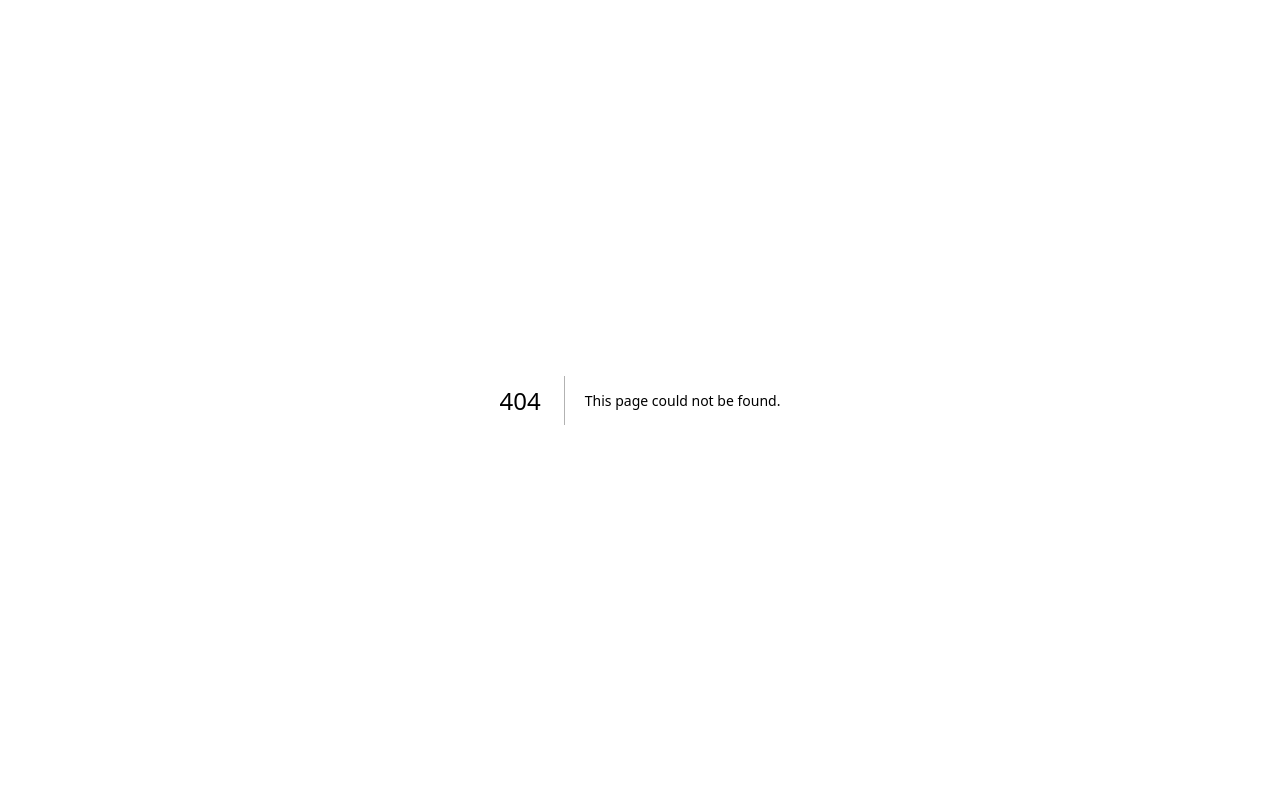
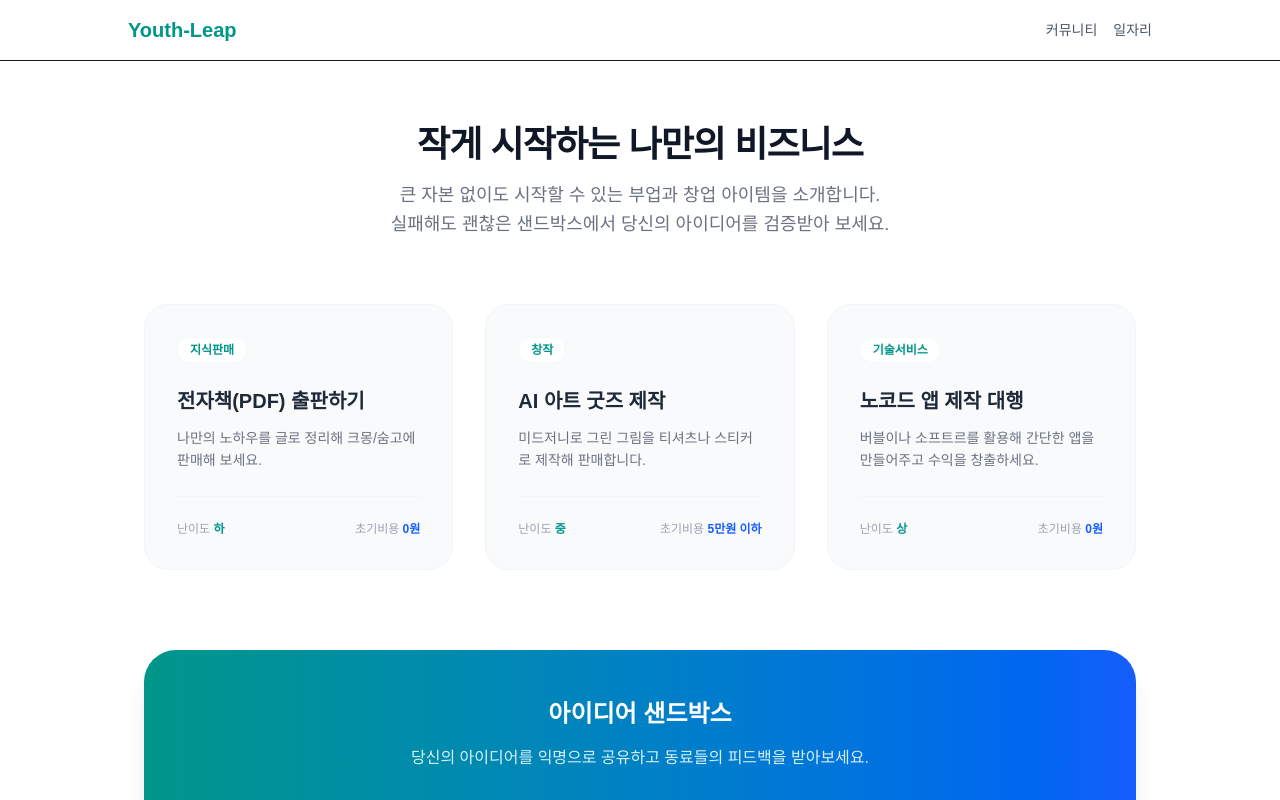
Before and after one commit to DavidOH77/youth-leap, a Next.js app: page /startup in a window 1280 px wide. Before the commit this address had no page. Shown: the top 800 px of the page. Built offline with nearby package versions, Linux system fonts and the light colour scheme; no server answers; the database is empty.

Commit message:
feat: 창업 및 부업 지원 섹션(Startup) 고도화 및 DB 연동

```diff
--- a/src/app/page.tsx
+++ b/src/app/page.tsx
@@ -84,7 +84,7 @@ export default function Home() {
           <div className="p-10 bg-gradient-to-br from-orange-50 to-white rounded-3xl border border-orange-100">
             <h3 className="text-2xl font-bold mb-4 text-orange-900">1인 창업 및 부업 준비</h3>
             <p className="text-gray-600 mb-6 leading-relaxed">거창한 창업이 아닌, 나만의 작은 비즈니스를 시작할 수 있도록 실질적인 도구와 교육을 지원합니다.</p>
-            <button className="text-orange-600 font-bold hover:underline">창업 가이드라인 읽어보기 →</button>
+            <Link href="/startup" className="text-orange-600 font-bold hover:underline">창업 가이드라인 읽어보기 →</Link>
           </div>
         </div>
       </section>
--- /dev/null
+++ b/src/app/startup/page.tsx
@@ -0,0 +1,81 @@
+'use client';
+
+import { useState, useEffect } from 'react';
+import Link from 'next/link';
+import { supabase } from '@/lib/supabase';
+
+interface SideHustle {
+  id: string;
+  title: string;
+  category: string;
+  difficulty: string;
+  initial_cost: string;
+  description: string;
+}
+
+export default function StartupPage() {
+  const [items, setItems] = useState<SideHustle[]>([]);
+  const [loading, setLoading] = useState(true);
+
+  const fallbackItems: SideHustle[] = [
+    { id: '1', title: '전자책(PDF) 출판하기', category: '지식판매', difficulty: '하', initial_cost: '0원', description: '나만의 노하우를 글로 정리해 크몽/숨고에 판매해 보세요.' },
+    { id: '2', title: 'AI 아트 굿즈 제작', category: '창작', difficulty: '중', initial_cost: '5만원 이하', description: '미드저니로 그린 그림을 티셔츠나 스티커로 제작해 판매합니다.' },
+    { id: '3', title: '노코드 앱 제작 대행', category: '기술서비스', difficulty: '상', initial_cost: '0원', description: '버블이나 소프트르를 활용해 간단한 앱을 만들어주고 수익을 창출하세요.' }
+  ];
+
+  useEffect(() => {
+    async function fetchData() {
+      const { data } = await supabase.from('side_hustles').select('*');
+      if (data && data.length > 0) setItems(data);
+      else setItems(fallbackItems);
+      setLoading(false);
+    }
+    fetchData();
+  }, []);
+
+  return (
+    <main className="min-h-screen bg-white">
+      <nav className="border-b bg-white p-4 sticky top-0 z-50">
+        <div className="max-w-5xl mx-auto flex items-center justify-between">
+          <Link href="/" className="text-xl font-bold text-teal-600">Youth-Leap</Link>
+          <div className="flex gap-4">
+             <Link href="/community" className="text-sm text-gray-600">커뮤니티</Link>
+             <Link href="/jobs" className="text-sm text-gray-600">일자리</Link>
+          </div>
+        </div>
+      </nav>
+
+      <div className="max-w-5xl mx-auto py-16 px-4">
+        <div className="text-center mb-16">
+          <h2 className="text-4xl font-black text-gray-900 mb-4 tracking-tight">작게 시작하는 나만의 비즈니스</h2>
+          <p className="text-lg text-gray-500 max-w-2xl mx-auto leading-relaxed">
+            큰 자본 없이도 시작할 수 있는 부업과 창업 아이템을 소개합니다.<br />
+            실패해도 괜찮은 샌드박스에서 당신의 아이디어를 검증받아 보세요.
+          </p>
+        </div>
+
+        {/* Categories / Grid */}
+        <div className="grid md:grid-cols-3 gap-8 mb-20">
+          {items.map((item) => (
+            <div key={item.id} className="group p-8 rounded-3xl border border-gray-100 bg-gray-50 hover:bg-white hover:shadow-2xl hover:shadow-teal-100 hover:border-teal-200 transition-all duration-300">
+              <span className="inline-block px-3 py-1 bg-white text-teal-600 text-xs font-bold rounded-full border border-teal-50 mb-6">{item.category}</span>
+              <h3 className="text-xl font-bold mb-3 text-gray-800">{item.title}</h3>
+              <p className="text-gray-500 text-sm leading-relaxed mb-6">{item.description}</p>
+              <div className="flex items-center justify-between pt-6 border-t border-gray-100 mt-auto">
+                <div className="text-xs text-gray-400">난이도 <span className="text-teal-600 font-bold">{item.difficulty}</span></div>
+                <div className="text-xs text-gray-400">초기비용 <span className="text-blue-600 font-bold">{item.initial_cost}</span></div>
+              </div>
+            </div>
+          ))}
+        </div>
+
+        {/* Idea Sandbox Call-to-action */}
+        <div className="bg-gradient-to-r from-teal-600 to-blue-600 rounded-[2rem] p-12 text-center text-white shadow-xl">
+          <h3 className="text-2xl font-bold mb-4 text-white">아이디어 샌드박스</h3>
+          <p className="mb-8 text-teal-50 opacity-90">당신의 아이디어를 익명으로 공유하고 동료들의 피드백을 받아보세요.</p>
+          <button className="bg-white text-teal-600 px-8 py-4 rounded-2xl font-black hover:bg-teal-50 transition shadow-lg">아이디어 등록하러 가기</button>
+        </div>
+      </div>
+    </main>
+  );
+}
```
